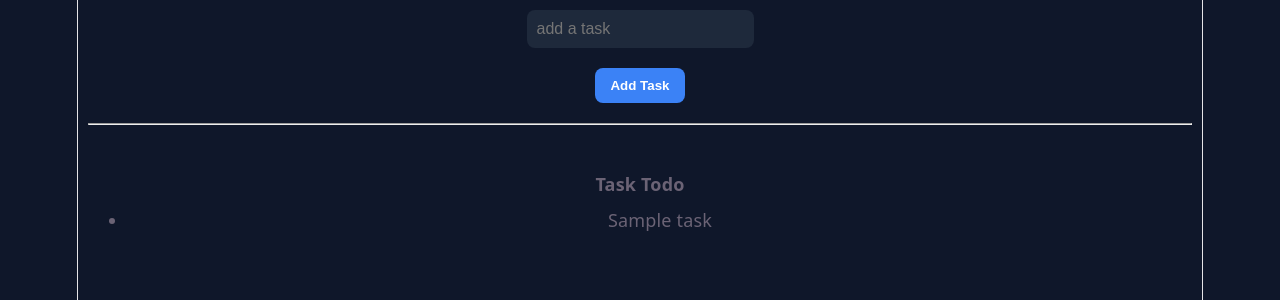
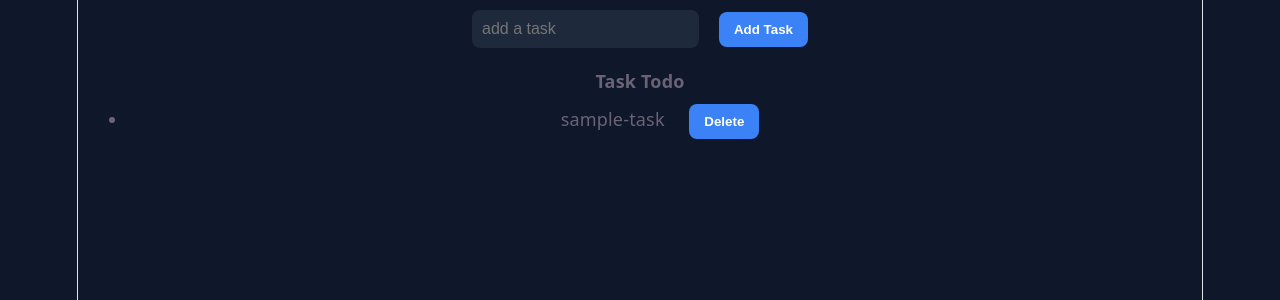
Before and after one commit to taslima864/FullStack-Learning, a React (Vite) app in the folder React/react-state-class/: page / in a window 1280 px wide. Shown: the top 300 px of the page. Built offline with nearby package versions, Linux system fonts and the light colour scheme.

Commit message:
Deleting from Arrays

```diff
--- a/React/react-state-class/package.json
+++ b/React/react-state-class/package.json
@@ -12,7 +12,8 @@
   "dependencies": {
     "react": "^19.2.5",
     "react-dom": "^19.2.5",
-    "sass": "^1.99.0"
+    "sass": "^1.99.0",
+    "uuid": "^14.0.0"
   },
   "devDependencies": {
     "@eslint/js": "^9.39.4",
--- a/React/react-state-class/src/TodoList.jsx
+++ b/React/react-state-class/src/TodoList.jsx
@@ -1,17 +1,27 @@
 import { useState } from "react";
+import { v4 as uuidv4 } from "uuid";
 
 export default function TodoList() {
-  let [todos, setTodos] = useState(["Sample task"]);
+  let [todos, setTodos] = useState([{ task: "sample-task", id: uuidv4() }]);
+
   let [newTodo, setNewTodo] = useState("");
 
   let addNewTask = () => {
-    setTodos([...todos, newTodo]);
+    setTodos((prevTodos) => {
+      return [...prevTodos, { task: newTodo, id: uuidv4() }];
+    });
+
     setNewTodo("");
   };
 
   let updateTodoValue = (event) => {
-   setNewTodo(event.target.value);
+    setNewTodo(event.target.value);
   };
+let deleteTodo = (id) => {
+  setTodos((prevTodos) =>
+    prevTodos.filter((todo) => todo.id !== id)
+  );
+};
 
   return (
     <div className="container">
@@ -19,16 +29,19 @@
         placeholder="add a task"
         value={newTodo}
         onChange={updateTodoValue}
-      ></input>
-      <br />
+      />
+
       <button onClick={addNewTask}>Add Task</button>
-      <hr />
-      <br />
 
       <h4>Task Todo</h4>
+
       <ul>
         {todos.map((todo) => (
-          <li>{todo}</li>
+          <li key={todo.id}>
+            <span>{todo.task}</span>
+            &nbsp;&nbsp;&nbsp;
+            <button onClick={() => deleteTodo(todo.id)}>Delete</button>
+          </li>
         ))}
       </ul>
     </div>
```
Also changed, not shown: 1 other file (tests, documents, lock files or other folders).
